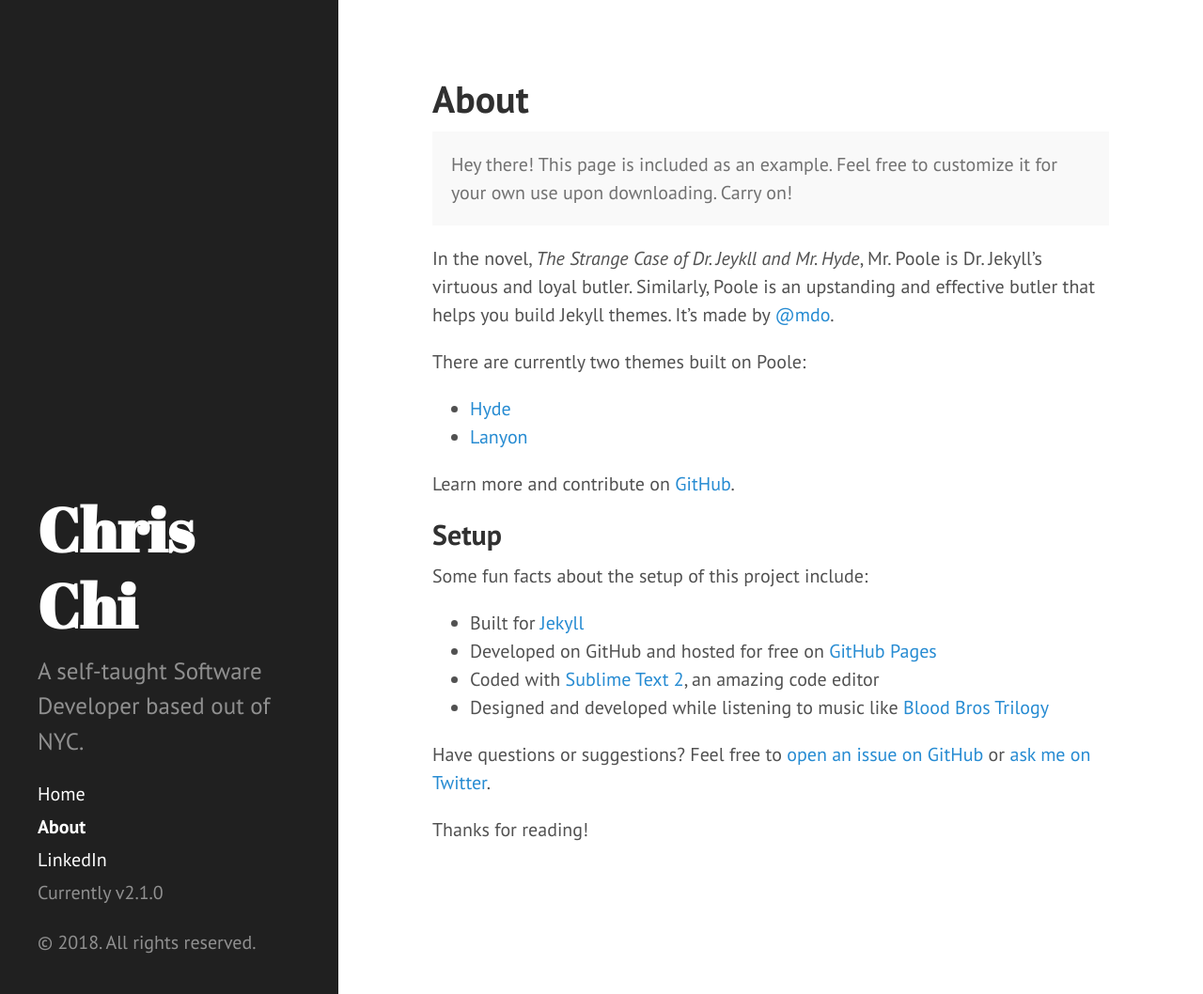
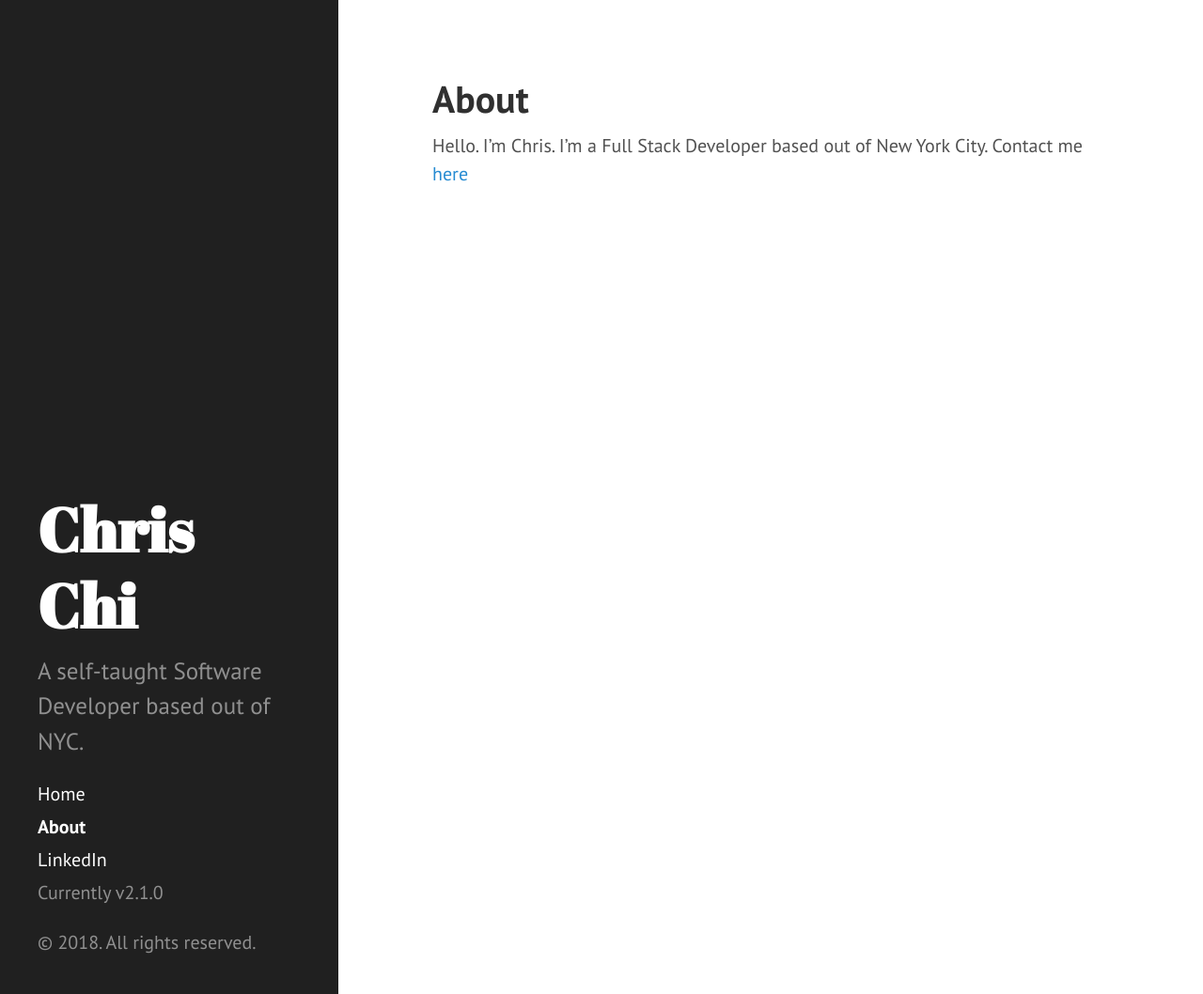
Before and after one commit to chrischi90/chrischi90.github.io, a Jekyll site: the page built from about.md, in a window 1280 px wide and 1058 px high. Shown: the whole window at 94% size. Built offline with Jekyll 4.4.1, drawn with Linux system fonts in a browser that asks for light colours; Markdown is read by kramdown in place of the engine named in the settings.

Commit message:
Update about.md

```diff
--- a/about.md
+++ b/about.md
@@ -3,28 +3,6 @@ layout: page
 title: About
 ---
 
-<p class="message">
-  Hey there! This page is included as an example. Feel free to customize it for your own use upon downloading. Carry on!
-</p>
-
-In the novel, *The Strange Case of Dr. Jeykll and Mr. Hyde*, Mr. Poole is Dr. Jekyll's virtuous and loyal butler. Similarly, Poole is an upstanding and effective butler that helps you build Jekyll themes. It's made by [@mdo](https://twitter.com/mdo).
-
-There are currently two themes built on Poole:
-
-* [Hyde](http://hyde.getpoole.com)
-* [Lanyon](http://lanyon.getpoole.com)
-
-Learn more and contribute on [GitHub](https://github.com/poole).
-
-## Setup
-
-Some fun facts about the setup of this project include:
-
-* Built for [Jekyll](http://jekyllrb.com)
-* Developed on GitHub and hosted for free on [GitHub Pages](https://pages.github.com)
-* Coded with [Sublime Text 2](http://sublimetext.com), an amazing code editor
-* Designed and developed while listening to music like [Blood Bros Trilogy](https://soundcloud.com/maddecent/sets/blood-bros-series)
-
-Have questions or suggestions? Feel free to [open an issue on GitHub](https://github.com/poole/issues/new) or [ask me on Twitter](https://twitter.com/mdo).
-
-Thanks for reading!
+Hello. I'm Chris.
+I'm a Full Stack Developer based out of New York City.
+Contact me [here](mailto:chrischi90@gmail.com)
```
